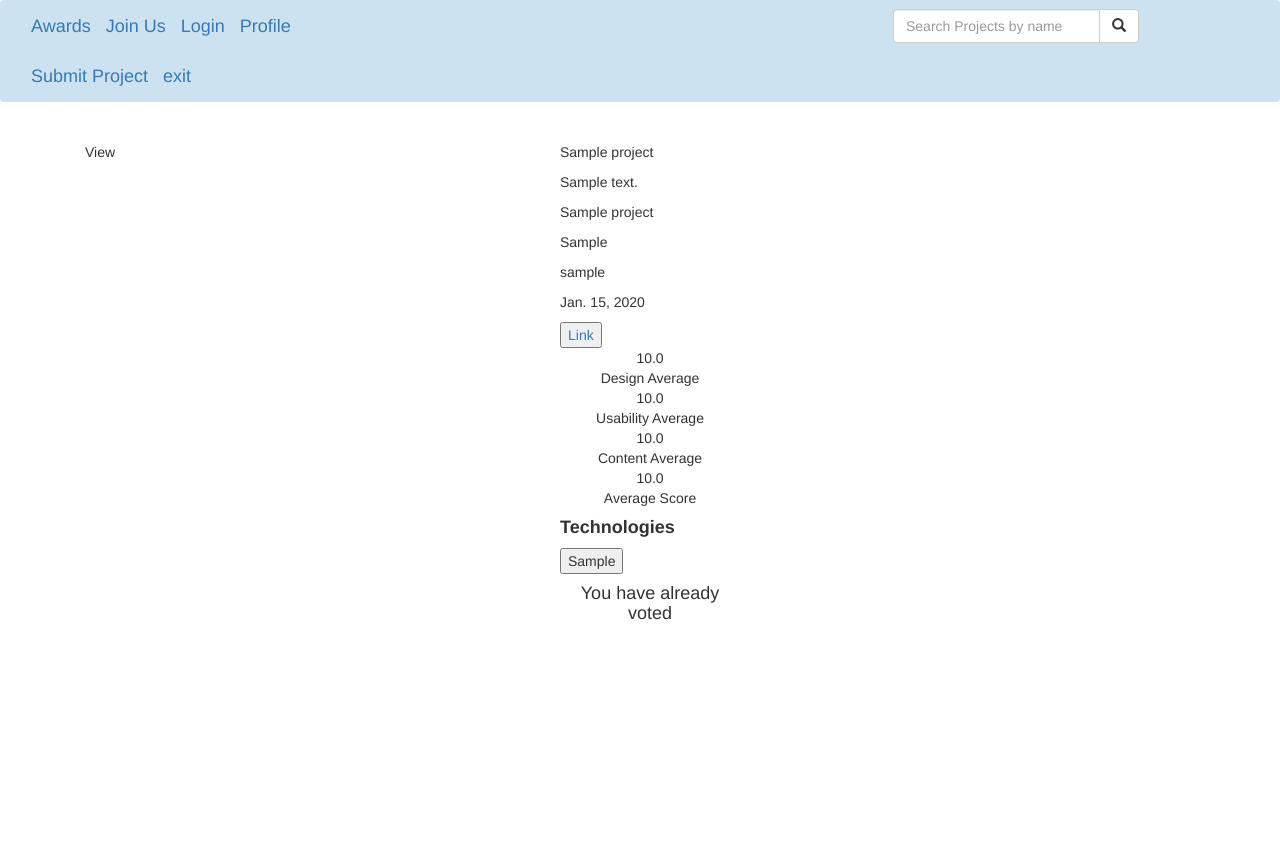
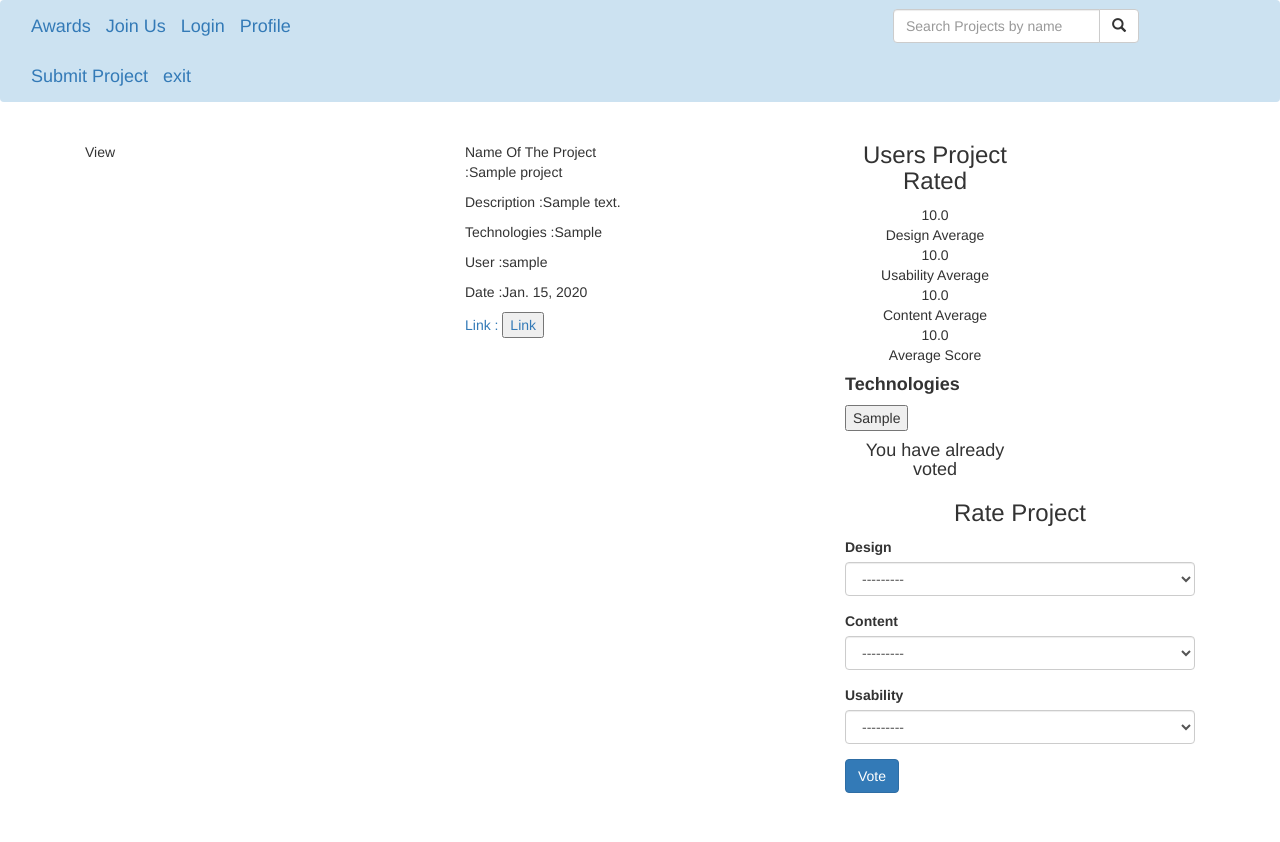
Before and after one commit to 299hannah/Reviews-project, a Django app: page /projects/1 in a window 1280 px wide. Run offline with Django 3.2, Linux system fonts and the light colour scheme; a user stored in the database is signed in; tables that the repository leaves empty hold one stand-in row (values such as "Sample post"); some libraries are stand-ins or nearby versions.

Commit message:
formatting my projects

```diff
--- a/project/templates/projects.html
+++ b/project/templates/projects.html
@@ -11,10 +11,10 @@
   <div class="row justify-content-center">
 
     <div class="col-md-12">
-            <div class="col-md-5">
+      <div class="col-md-4">
         <!-- <a  href="{%url 'index'%}" class="btn btn-primary my-3 "> Go Back</a> -->
 
-            <div class="project"style="height: 90vh">
+        <div class="project" style="height: 90vh">
           <a href="{{project.link}}" target="_blank">
 
 
@@ -24,21 +24,28 @@
 
         </div>
       </div>
-        <div class="col-md-6">
+      <div class="col-md-4">
 
 
 
         <div class="card" style="width: 18rem; margin-top: 20px;">
           <div class="card-body">
-                        <p>{{project.name}}</p>
-                        <p>{{project.description}}</p>
-                        <p>{{project.name}}</p>
-                        <p>{{project.technologies}}</p>
-                        <p>{{project.user}}</p>
-                        <p>{{project.posted_at| date}}</p>
-                        <a href="{{project.link}}" target="_blank"></a>
-                                  <button ><a href="{{project.link}}" target="_blank">Link</a></button>
+            <p>Name Of The Project :{{project.name}}</p>
+            <p>Description :{{project.description}}</p>
+            <p>Technologies :{{project.technologies}}</p>
+            <p>User :{{project.user}}</p>
+            <p>Date :{{project.posted_at| date}}</p>
+            <a href="{{project.link}}" target="_blank">Link :</a>
+            <button><a href="{{project.link}}" target="_blank">Link</a></button>
+          </div>
+        </div>
+      </div>
+      <div class="col-md-4">
 
+        <div class="card" style="width: 18rem; margin-top: 20px;">
+          <div class="card-body">
+
+            <p class="text-center h3"> Users Project Rated</p>
 
             {% if ratings %}
             <div class="rating-container text-center">
@@ -79,28 +86,22 @@
               </div>
             </div>
             {% endif %}
+          </div>
+          <div>
             <p class="h4"><b> Technologies </b></p>
             {% for tag in tech_tags %}
             <button class="btn-tag mr-2">{{tag}}</button>
 
             {% endfor %}
-                            </div>
-                            <div class="form-wrapper mb-5">
+            <div class="form-wrapper mb-0">
               {% if rates_status%}
 
               <p class="m-4 text-center h4">You have already voted</p>
               {%else%}
-                              <div class="form">
-                                <p class="text-center h3">Rate Project</p>
-                                <form
-                                  action="{%url 'projects' project.id %}"
-                                  method="post"
-                                  enctype="multipart/form-data"
-                                >
-                                  {%csrf_token%} {% bootstrap_form form %}
-                                  <input type="submit" class="btn btn-success" value="Vote" />
-                                </form>
             </div>
+          </div>
+        </div>
+        <br>
 
         {% endif %}
 
@@ -108,13 +109,20 @@
 
 
 
-                        <!-- <p>Location: {{photo.location}}</p> -->
-
 
       </div>
     </div>
+
   </div>
+
+        <div class="form">
+          <p class="text-center h3">Rate Project</p>
+          <form action="{%url 'projects' project.id %}" method="post" enctype="multipart/form-data">
+            {%csrf_token%} {% bootstrap_form form %}
+            <input type="submit" class="btn btn-primary" value="Vote" />
+          </form>
         </div>
+
 </div>
 
 {%endblock%}
```
Lines whose indentation alone changed are shown as unchanged.
